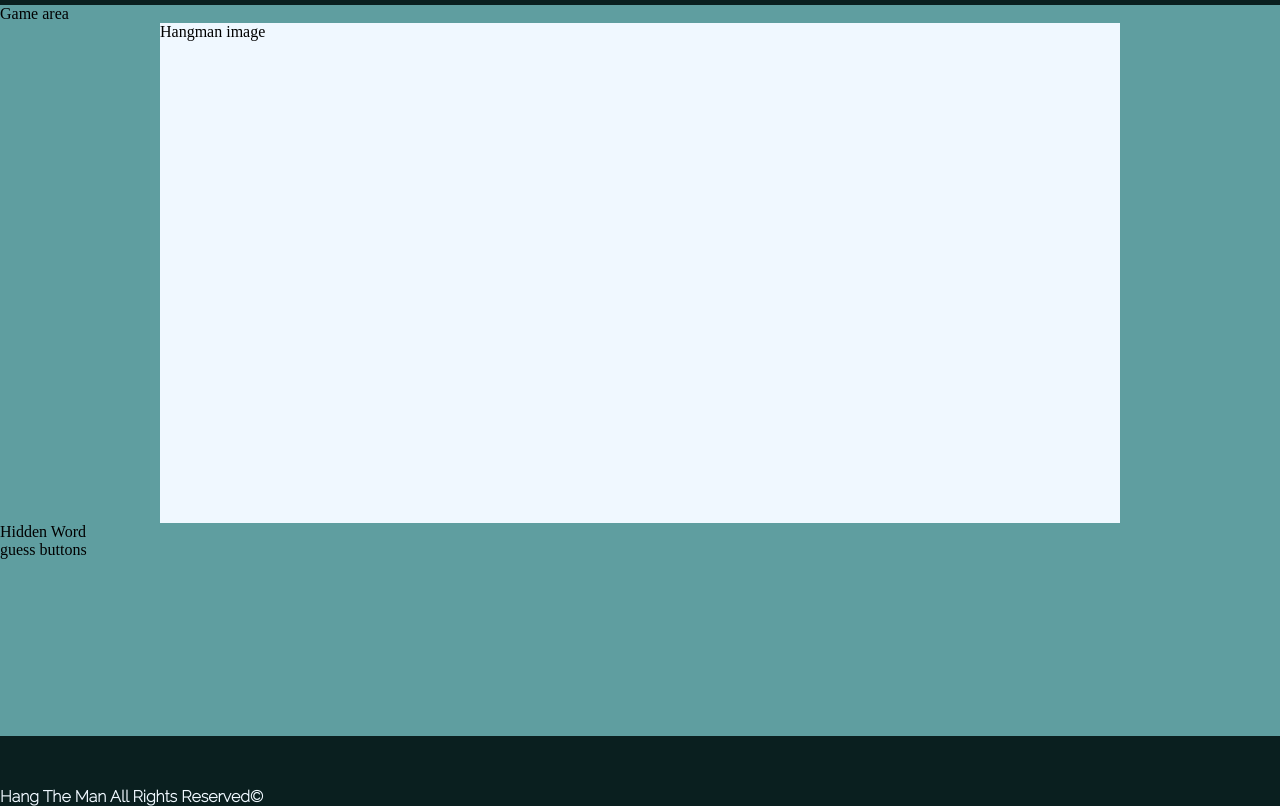
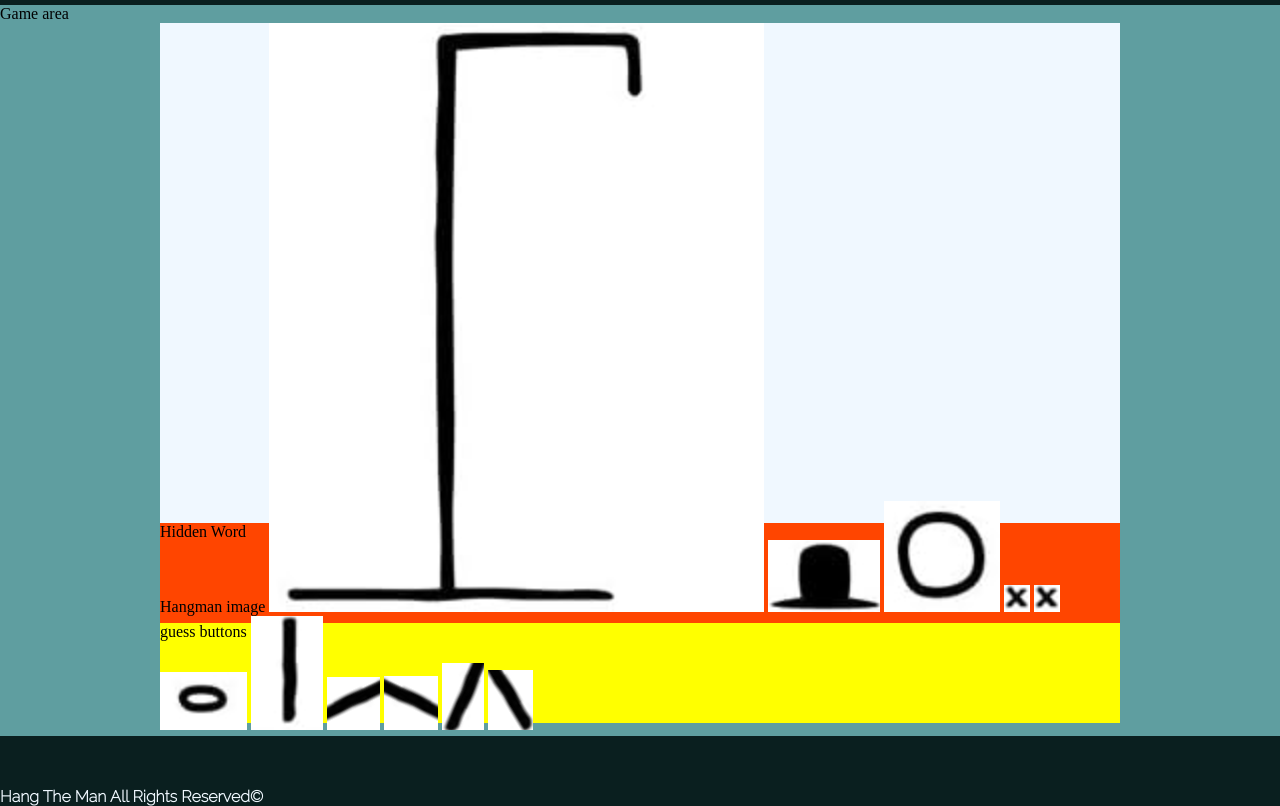
Before and after one commit to deklyn00/hang-the-man, a plain HTML site: page index.html in a window 1280 px wide. Shown: the part 125-931 px from the top of the page. Drawn offline with Linux system fonts and the light colour scheme; a web font is replaced by a local one.

Commit message:
initialising images in html

```diff
--- a/assets/css/styles.css
+++ b/assets/css/styles.css
@@ -43,6 +43,20 @@ header h1 {
     margin: auto;
     background-color: aliceblue;
 }
+/*Hidden word*/
+#secret_word {
+    width:75%;
+    height: 100px;
+    margin: auto;
+    background-color: orangered;
+}
+/*Letters to guess*/
+#guess_buttons {
+    width:75%;
+    height: 100px;
+    margin: auto;
+    background-color: yellow;
+}
 /*Footer*/
 footer {
     font-family: 'Raleway', sans-serif;
--- a/index.html
+++ b/index.html
@@ -12,7 +12,19 @@
         <h1>HANG THE MAN</h1>
     </header>
     <section id="game_area">Game area
-        <div id="hangman_animation">Hangman image</div>
+        <div id="hangman_animation">Hangman image
+            <img id="platform" src="assets/images/platform.PNG">
+            <img id="1hat" src="assets/images/1hat.png">
+            <img id="2head" src="assets/images/2head.PNG">
+            <img id="3left_eye" src="assets/images/3left_eye.PNG">
+            <img id="4right_eye" src="assets/images/4right_eye.PNG">
+            <img id="5mouth" src="assets/images/5mouth.PNG">
+            <img id="6spine" src="assets/images/6spine.PNG">
+            <img id="7left_arm" src="assets/images/7leftarm.png">
+            <img id="8right_arm" src="assets/images/8rightarm.png">
+            <img id="9left_leg" src="assets/images/9leftleg.png">
+            <img id="10right_leg" src="assets/images/10rightleg.png">
+        </div>
         <div id="secret_word">Hidden Word</div>
         <div id="guess_buttons">guess buttons</div>
     </section>
```
